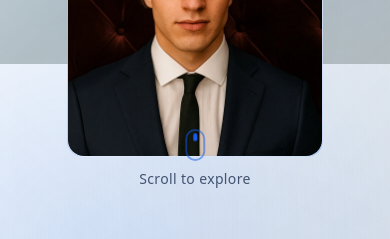
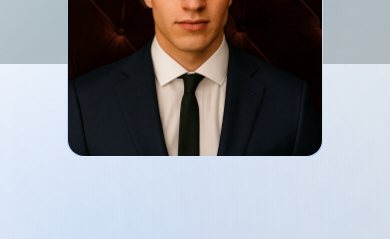
Before and after one commit to Nathan7108/Personal-Site, a React (Vite) app: page / in a window 390 px wide. Shown: the part 780-1019 px from the top of the page. Built offline with nearby package versions, Linux system fonts and the light colour scheme.

Commit message:
scroll overlap fix

```diff
--- a/src/components/portfolio/Hero.tsx
+++ b/src/components/portfolio/Hero.tsx
@@ -186,7 +186,7 @@ export const Hero = () => {
 
       {/* Scroll indicator */}
       <motion.div
-        className="absolute left-1/2 transform -translate-x-1/2 lg:bottom-8 bottom-4"
+        className="absolute left-1/2 transform -translate-x-1/2 lg:bottom-8 bottom-2 hidden sm:block"
         initial={{ opacity: 0 }}
         animate={{ opacity: 1 }}
         transition={{ delay: 1 }}
```
